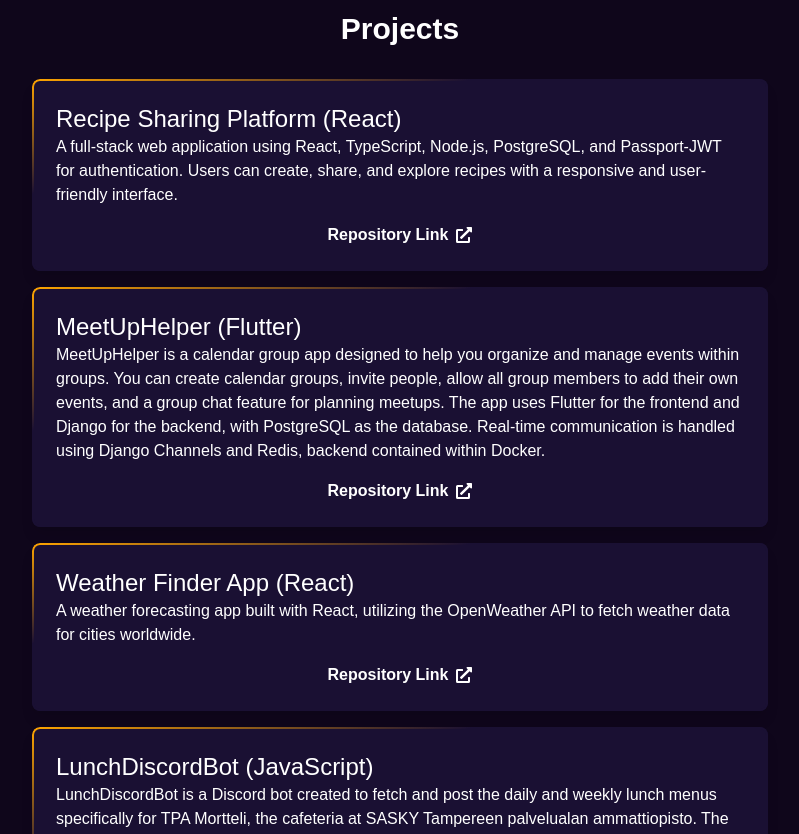
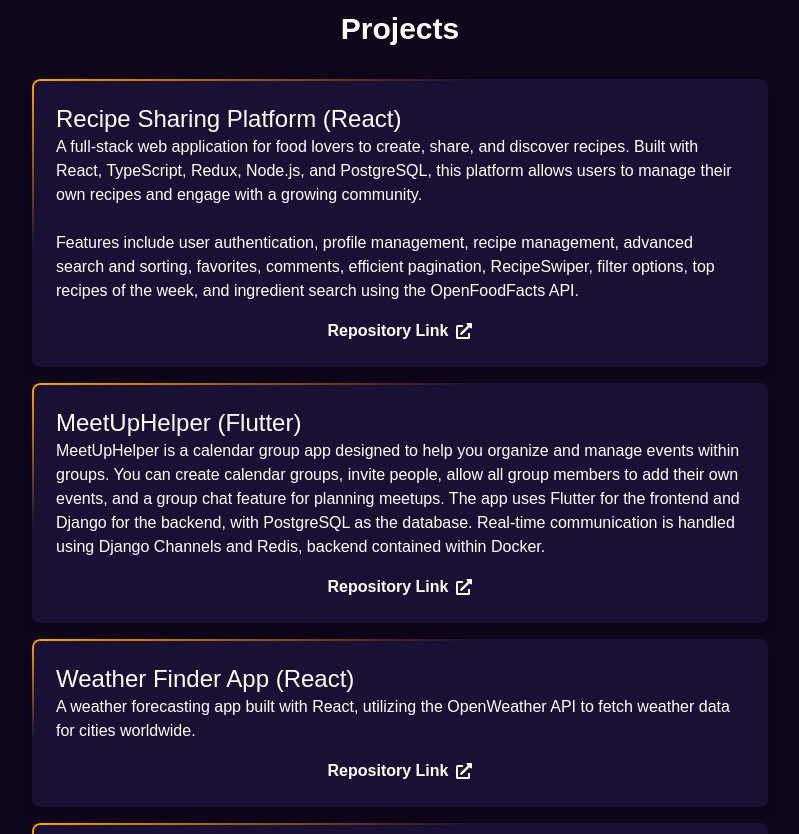
Before and after one commit to AnssiPeltola/portfolio, a React (Create React App) app: page / in a window 1280 px wide. Shown: the part 2220-3054 px from the top of the page, without its empty margins (240-1039 px from the left). Built offline with nearby package versions, Linux system fonts and the light colour scheme.

Commit message:
Upgraded project text

```diff
--- a/src/components/Projects.js
+++ b/src/components/Projects.js
@@ -25,10 +25,17 @@ const Projects = () => {
         <div className="project bg-plumpPurple p-6 rounded-lg shadow-lg mt-4 transform hover:scale-105 transition duration-300">
           <h2 className="text-2xl">Recipe Sharing Platform (React)</h2>
           <p>
-            A full-stack web application using React, TypeScript, Node.js,
-            PostgreSQL, and Passport-JWT for authentication. Users can create,
-            share, and explore recipes with a responsive and user-friendly
-            interface.
+            A full-stack web application for food lovers to create, share, and
+            discover recipes. Built with React, TypeScript, Redux, Node.js, and
+            PostgreSQL, this platform allows users to manage their own recipes
+            and engage with a growing community.
+          </p>
+          <br />
+          <p>
+            Features include user authentication, profile management, recipe
+            management, advanced search and sorting, favorites, comments,
+            efficient pagination, RecipeSwiper, filter options, top recipes of
+            the week, and ingredient search using the OpenFoodFacts API.
           </p>
           <div className="text-white font-bold flex items-center justify-center relative z-10 mt-4">
             Repository Link <FaExternalLinkAlt className="ml-2" />
```
